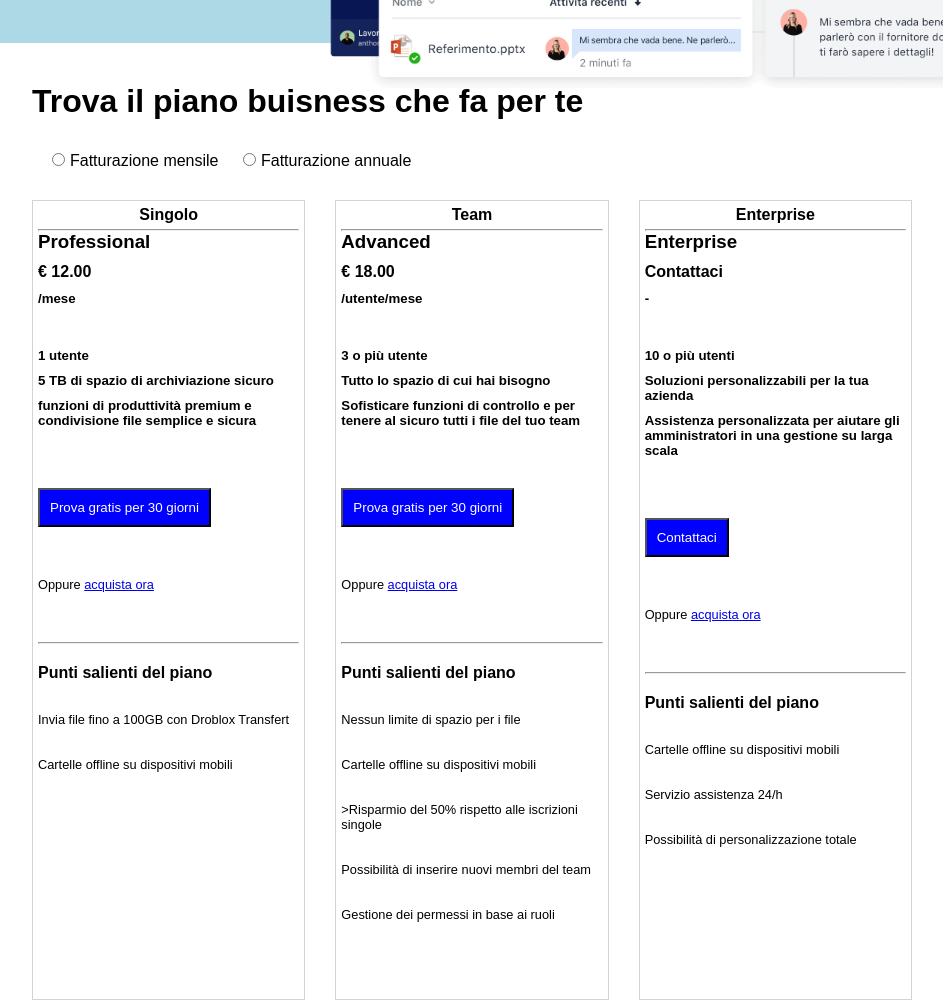
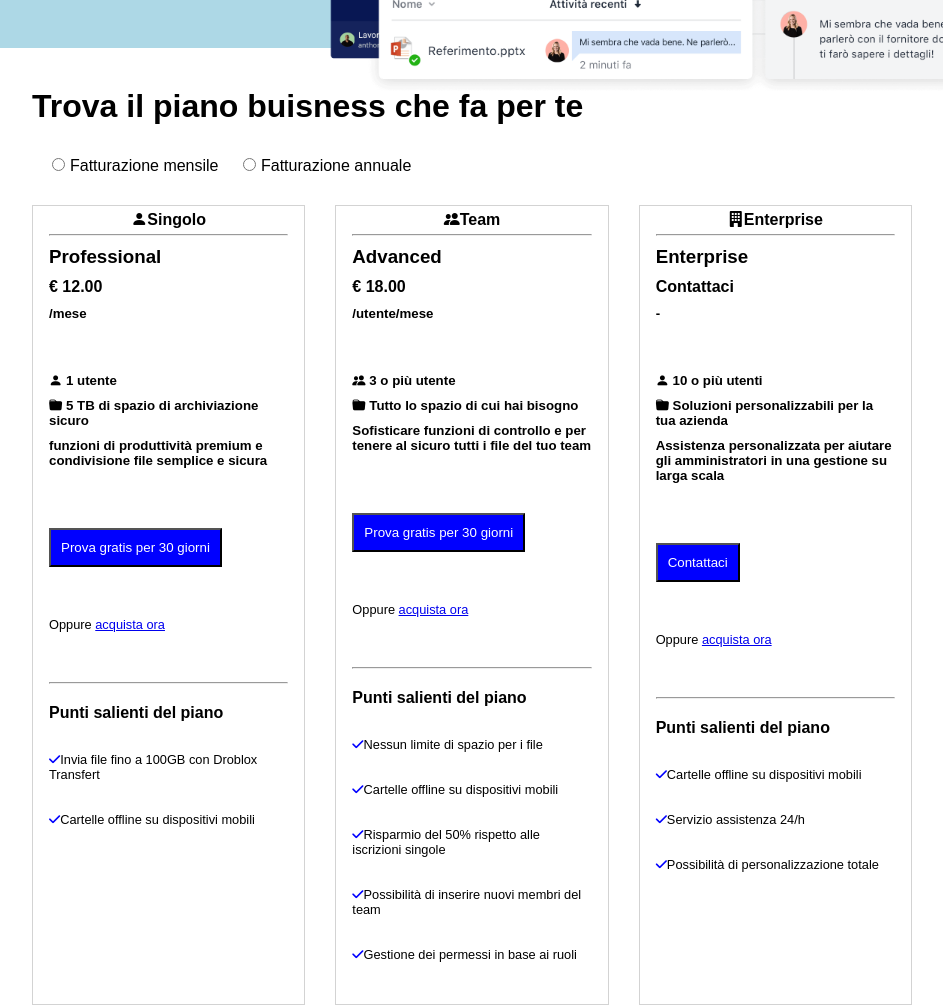
Before and after one commit to LorisMarzocchi/htmlcss-dropbox, a plain HTML site: page index.html in a window 1280 px wide. Shown: the part 659-1664 px from the top of the page, without its empty margins (168-1111 px from the left). Drawn offline with nearby package versions, Linux system fonts and the light colour scheme.

Commit message:
fixclass

```diff
--- a/asset/style.css
+++ b/asset/style.css
@@ -87,8 +87,8 @@ h1{
     /* margin-top: 50px; */
     /* padding-inline: 25px; */
 }
-.container-p > i{
-    /* margin-bottom: 15px; */
+.container-p > a{
+    color: black;
     margin-top: 120px;
     font-size: 40px;
 
@@ -147,15 +147,16 @@ h2{
     border: 1px solid lightgrey;
     width:calc(100% / 3 - 20px) ;
     height: 800px;
-    padding-inline: 5px;
+    padding-inline: 1rem;
 }
 .utente-singolo > h4{
     margin: 5px;
     text-align: center;
 }
-/* .utente-singoloE{margin-top: 10px; margin-bottom: 0;} */
+
 .info-prezzi h3, h4, h5{
     margin-bottom: 10px;
+    margin-top: 10px;
 }
 .info-prezzi{
     padding-bottom: 2rem;
@@ -175,8 +176,12 @@ h2{
     margin-bottom: 20px;
 }
 .info-punti p{
+    /* padding-left: 1rem; */
     margin-top: 30px;
     font-size: 0.8rem;
+}
+.info-punti i{
+    color: blue;
 }
 .info-punti{
     margin-top: 20px
@@ -206,7 +211,6 @@ h2{
     color: white;
     background-color: blue;
     height: 2rem;
-
 }
 .enterprise{
     margin-left: 20px;
@@ -224,7 +228,6 @@ h2{
     display: flex;
     flex-direction: row;
     justify-content: space-between;
-    /* height: 600px; */
     margin-inline: 200px;
 }
 .container-partner {
@@ -279,7 +282,6 @@ h2{
     flex-direction: column;
     display: flex;
     justify-content: center;
-    /* margin-right: 10px; */
     width: calc(100% / 3 - 50px);
     margin-bottom: 20px;
     padding-inline: 30px;
@@ -289,15 +291,9 @@ h2{
     margin-bottom: 50px;
     margin-inline: 200px;
 }
-/* .team-util > a{
 
-    margin-top: 50px;
-    margin-bottom: 50px;
-} */
 .team-ut-buisness > a{
     font-size: 0.8rem;
-
-
 }
 
 .cont-designit{
@@ -305,11 +301,8 @@ h2{
     display: flex;
     align-items: center;
     justify-content: space-between;
-
-
 }
 .design-left, .design-center, .design-right{
-
     height: 400px;
     width: calc(100% / 3);
 }
@@ -322,7 +315,6 @@ h2{
     align-items: center;
     fill: white;
     padding-inline: 1rem;
-
     width: calc(100% / 2);
     height: 200px;
 }
--- a/index.html
+++ b/index.html
@@ -5,6 +5,7 @@
     <meta http-equiv="X-UA-Compatible" content="IE=edge">
     <meta name="viewport" content="width=device-width, initial-scale=1.0">
     <link rel="stylesheet" href="https://cdnjs.cloudflare.com/ajax/libs/font-awesome/6.3.0/css/all.min.css">
+    <link rel="stylesheet" href="https://cdn.jsdelivr.net/npm/bootstrap-icons@1.10.3/font/bootstrap-icons.css">
     <link rel="stylesheet" href="asset/style.css">
     <title>DropBox</title>
 </head>
@@ -33,7 +34,9 @@
                     <p>Finalmente tutti i tuoi strumenti, contenuti e collaboratori sono accessivili dallo stesso posto.Dropbox Buisness è uno spazio di archiviazione sicuro: è un modo intelligente e integrato per ottimizzare il flusso di lavoro esistente.</p>
                     <button class="button1">Inizia la tua prova gratuita</button>
                     <p>Annulla in qualsiasi momento</p>
-                    <i class="fa-solid fa-arrow-down"></i>
+                    <a href="#footer">
+                        <i class="fa-solid fa-arrow-down"></i>
+                    </a>
                 </div>
                 <div class="img-container">
                     <img src="img/jumbo.png" alt="">
@@ -54,7 +57,7 @@
         <div class="container-card">
             <div class="card1">
                 <div class="utente-singolo">
-                    <h4>Singolo</h4>
+                    <h4><i class="bi bi-person-fill"></i>Singolo</h4>
                     <hr>
                     <div class="info-prezzi">
                         <h3>Professional</h3>
@@ -62,8 +65,8 @@
                         <h5>/mese</h5>
                     </div>
                     <div class="info-dettagli">
-                        <h5>1 utente</h5>
-                        <h5>5 TB di spazio di archiviazione sicuro</h5>
+                        <h5><i class="bi bi-person-fill"></i> 1 utente</h5>
+                        <h5><i class="bi bi-folder-fill"></i> 5 TB di spazio di archiviazione sicuro</h5>
                         <h5>funzioni di produttività premium e condivisione file semplice e sicura</h5>
                     </div>
                     <button class="button-card">Prova gratis per 30 giorni</button>
@@ -74,14 +77,14 @@
                     <hr>
                     <div class="info-punti">
                         <h4 class="info-piano">Punti salienti del piano</h4>
-                        <p class="info-piano">Invia file fino a 100GB con Droblox Transfert</p>
-                        <p class="info-piano">Cartelle offline su dispositivi mobili</p>
+                        <p class="info-piano"><i class="fa-solid fa-check"></i>Invia file fino a 100GB con Droblox Transfert</p>
+                        <p class="info-piano"><i class="fa-solid fa-check"></i>Cartelle offline su dispositivi mobili</p>
                     </div>
                 </div>
             </div>
             <div class="card1">
                 <div class="utente-singolo">
-                    <h4>Team</h4>
+                    <h4><i class="bi bi-people-fill"></i>Team</h4>
                     <hr>
                     <div class="info-prezzi">
                         <h3>Advanced</h3>
@@ -89,8 +92,8 @@
                         <h5>/utente/mese</h5>
                     </div>
                     <div class="info-dettagli">
-                        <h5>3 o più utente</h5>
-                        <h5>Tutto lo spazio di cui hai bisogno</h5>
+                        <h5><i class="bi bi-people-fill"></i> 3 o più utente</h5>
+                        <h5><i class="bi bi-folder-fill"></i> Tutto lo spazio di cui hai bisogno</h5>
                         <h5>Sofisticare funzioni di controllo e per tenere al sicuro tutti i file del tuo team</h5>
                     </div>
                     <button class="button-card">Prova gratis per 30 giorni</button>
@@ -101,17 +104,17 @@
                     <hr>
                     <div class="info-punti">
                         <h4 class="info-piano">Punti salienti del piano</h4>
-                        <p class="info-piano">Nessun limite di spazio per i file</p>
-                        <p class="info-piano">Cartelle offline su dispositivi mobili</p>
-                        <p class="info-piano">>Risparmio del 50% rispetto alle iscrizioni singole</p>
-                        <p class="info-piano">Possibilità di inserire nuovi membri del team</p>
-                        <p class="info-piano">Gestione dei permessi in base ai ruoli</p>
+                        <p class="info-piano"><i class="fa-solid fa-check"></i>Nessun limite di spazio per i file</p>
+                        <p class="info-piano"><i class="fa-solid fa-check"></i>Cartelle offline su dispositivi mobili</p>
+                        <p class="info-piano"><i class="fa-solid fa-check"></i>Risparmio del 50% rispetto alle iscrizioni singole</p>
+                        <p class="info-piano"><i class="fa-solid fa-check"></i>Possibilità di inserire nuovi membri del team</p>
+                        <p class="info-piano"><i class="fa-solid fa-check"></i>Gestione dei permessi in base ai ruoli</p>
                     </div>
                 </div>
             </div>
             <div class="card1">
                 <div class="utente-singolo">
-                    <h4>Enterprise</h4>
+                    <h4><i class="bi bi-building-fill"></i>Enterprise</h4>
                     <hr>
                     <div class="info-prezzi">
                         <h3>Enterprise</h3>
@@ -119,8 +122,8 @@
                         <h5> -</h5>
                     </div>
                     <div class="info-dettagli">
-                        <h5>10 o più utenti</h5>
-                        <h5>Soluzioni personalizzabili per la tua azienda</h5>
+                        <h5><i class="bi bi-person-fill"></i> 10 o più utenti</h5>
+                        <h5><i class="bi bi-folder-fill"></i> Soluzioni personalizzabili per la tua azienda</h5>
                         <h5>Assistenza personalizzata per aiutare gli amministratori in una gestione su larga scala</h5>
                     </div>
                     <button class="button-card">Contattaci</button>
@@ -131,9 +134,9 @@
                     <hr>
                     <div class="info-punti">
                         <h4 class="info-piano">Punti salienti del piano</h4>
-                        <p class="info-piano">Cartelle offline su dispositivi mobili</p>
-                        <p class="info-piano">Servizio assistenza 24/h</p>
-                        <p>Possibilità di personalizzazione totale</p>
+                        <p class="info-piano"><i class="fa-solid fa-check"></i>Cartelle offline su dispositivi mobili</p>
+                        <p class="info-piano"><i class="fa-solid fa-check"></i>Servizio assistenza 24/h</p>
+                        <p><i class="fa-solid fa-check"></i>Possibilità di personalizzazione totale</p>
                     </div>
                 </div>
             </div>
@@ -264,7 +267,7 @@
             </li><hr>
         </ul>
     </div>
-    <div>
+    <div id="footer">
         <div class="container3">
             <div class="column-pink">
                 <h3>DropBox</h3>
@@ -314,7 +317,7 @@
         <hr class="line2">
         <i id="earth" class="fa-solid fa-earth-americas"></i>
         Italiano
-        <i dir="" class="fa-sharp fa-solid fa-caret-up"></i>
+        <i class="fa-sharp fa-solid fa-caret-up"></i>
     </div>
 
 
```
